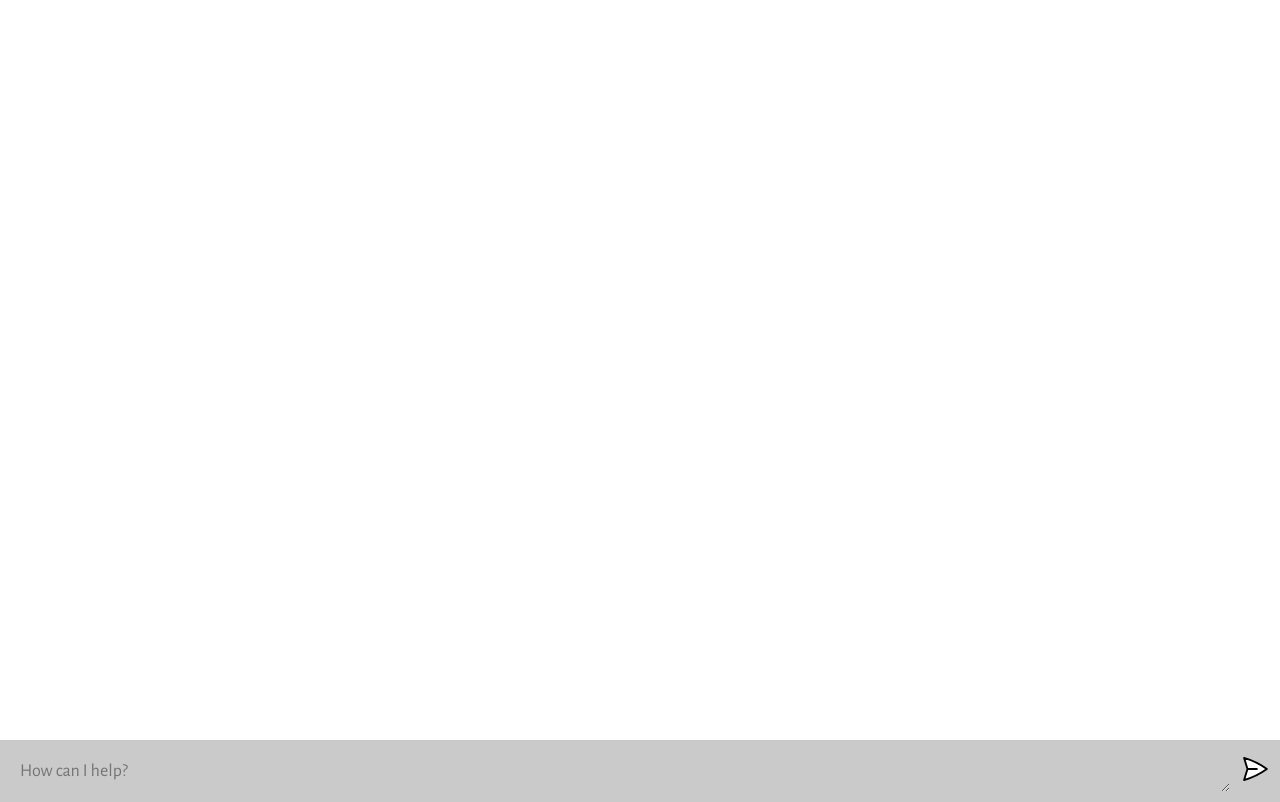
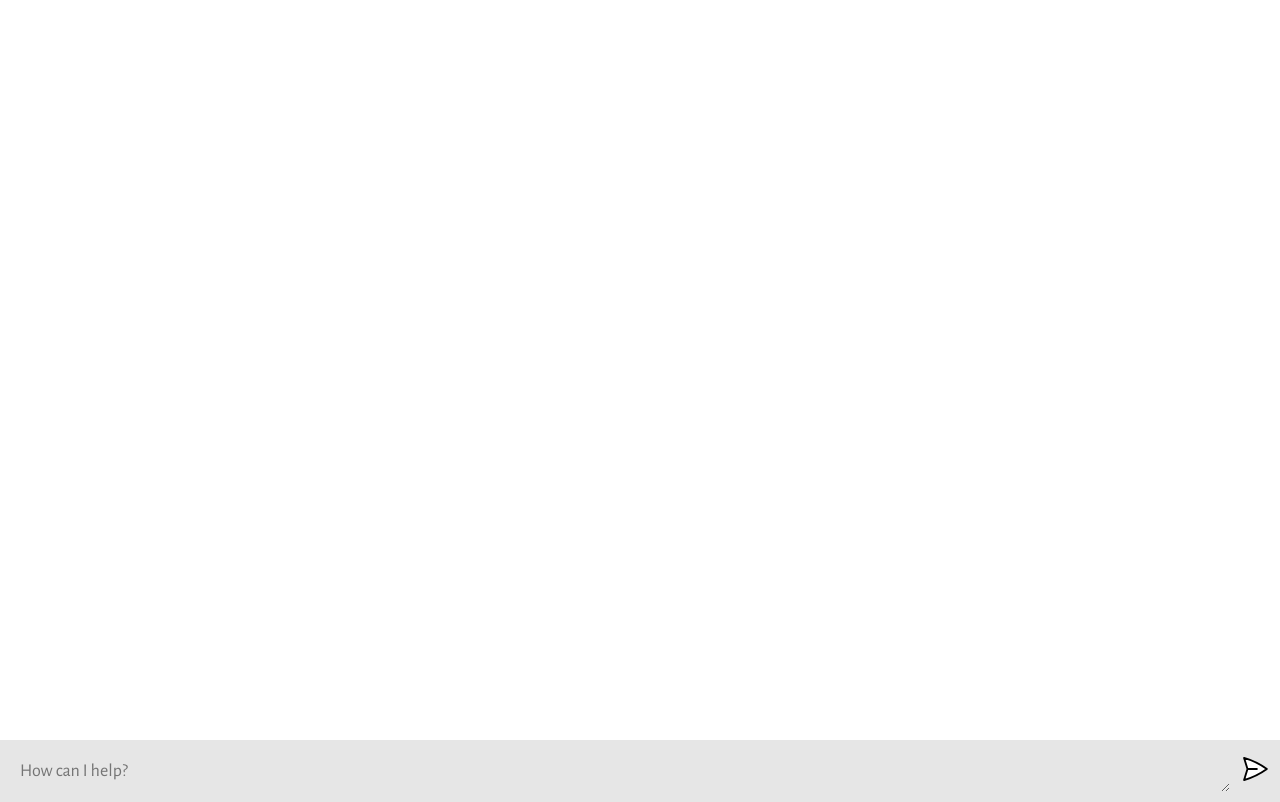
Before and after one commit to HomekitLimited/open_ai_code, a website built with Vite: page client/index.html in a window 1280 px wide. Shown: the part 64-866 px from the top of the page. Built offline with nearby package versions, Linux system fonts and the light colour scheme.

Commit message:
background changed

```diff
--- a/client/style.css
+++ b/client/style.css
@@ -117,7 +117,7 @@ form {
   max-width: 1280px;
   margin: 0 auto;
   padding: 10px;
-  background: #cacaca;
+  background: #e6e6e6;
 
   display: flex;
   flex-direction: row;
```
